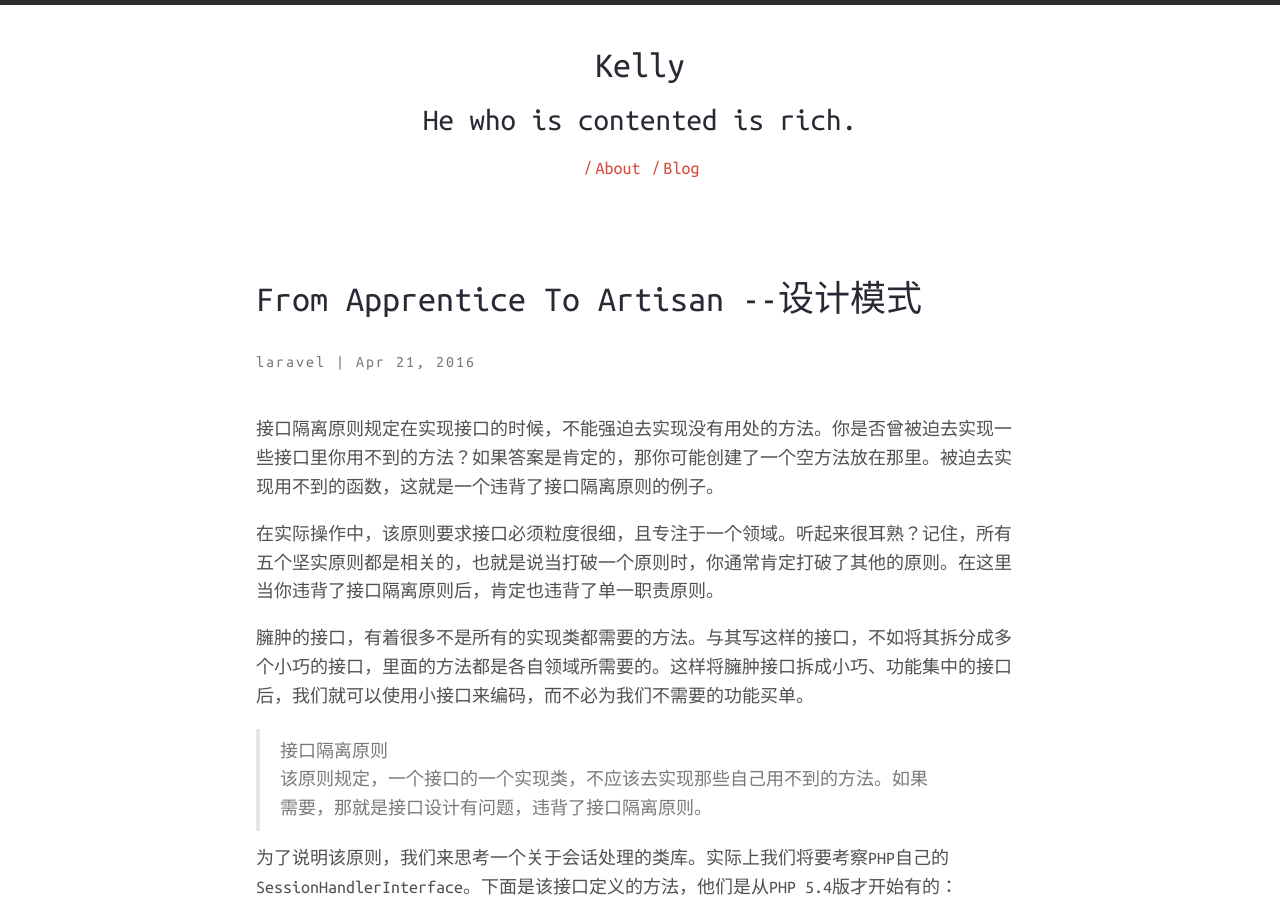
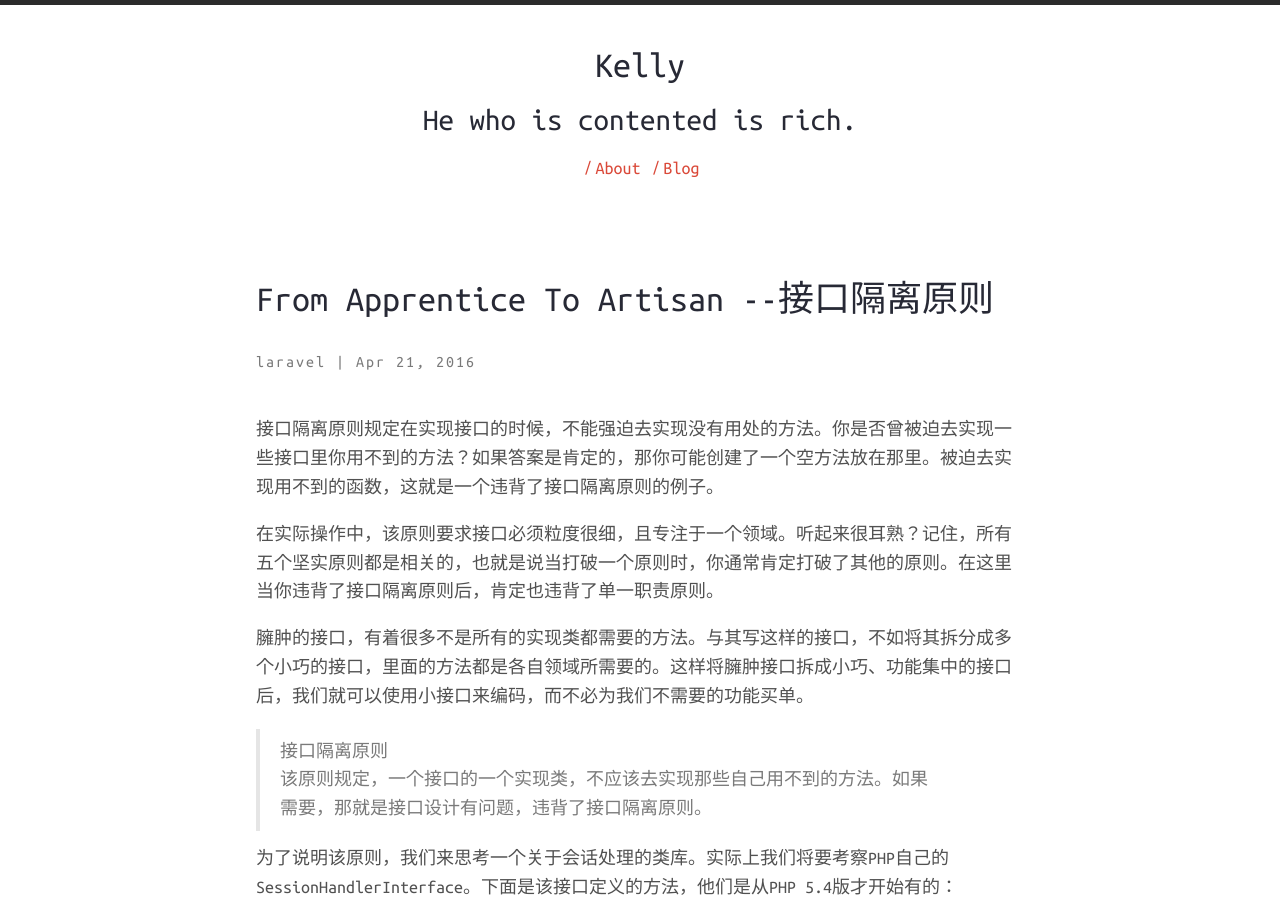
Before and after one commit to kellyshaws/kellyshaws.github.io, a Jekyll site: the page built from _posts/2016-04-22-from-apprentice-to-artisan-19.markdown, in a window 1280 px wide and 900 px high. Built offline with Jekyll 4.4.1, drawn with Linux system fonts in a browser that asks for light colours; nearby versions of some CDN libraries; comment, search, counter and statistics services are not loaded.

Commit message:
change name
change name

```diff
--- a/_posts/2016-04-22-from-apprentice-to-artisan-19.markdown
+++ b/_posts/2016-04-22-from-apprentice-to-artisan-19.markdown
@@ -1,6 +1,6 @@
 ---
 layout: post
-title:  "From Apprentice To Artisan --设计模式"
+title:  "From Apprentice To Artisan --接口隔离原则"
 date:   2016-04-21 16:00:15
 description: "From Apprentice To Artisan -- Design pattern"
 permalink: post/design-pattern-interface-segregation-principle
```
